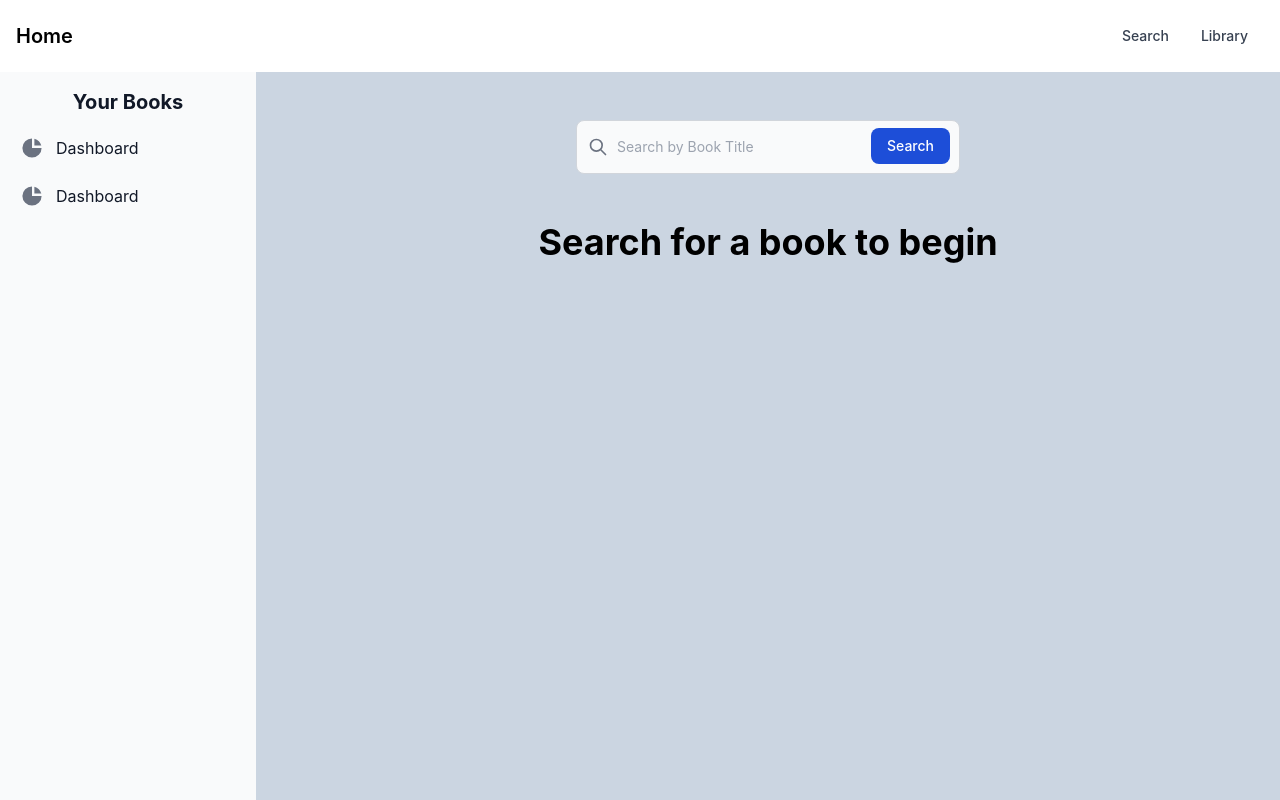
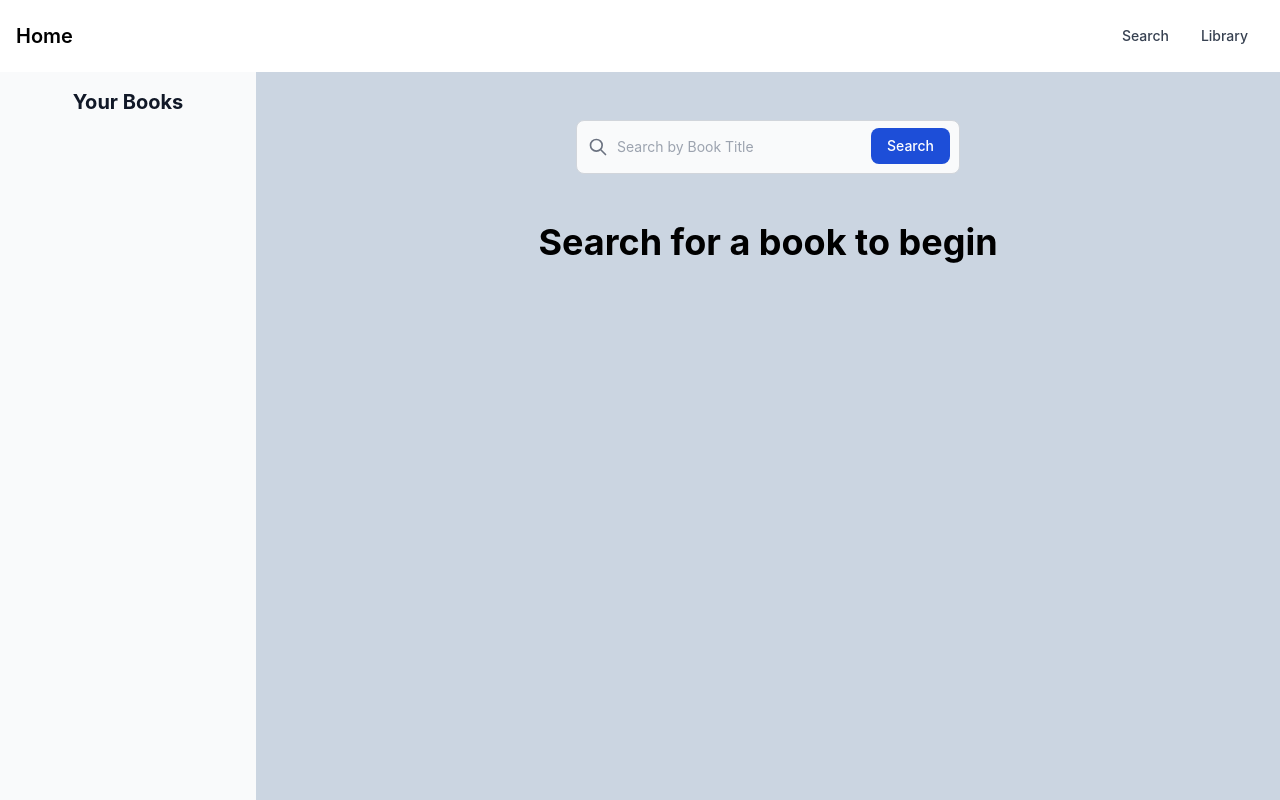
Before and after one commit to darricheng/book-notes-app, a React (Create React App) app: page /search in a window 1280 px wide. Built offline with nearby package versions, Linux system fonts and the light colour scheme.

Commit message:
Render books in collection in sidebar

```diff
--- a/src/Components/SidebarCard.js
+++ b/src/Components/SidebarCard.js
@@ -1,22 +1,12 @@
-export default function SidebarCard() {
+export default function SidebarCard({ title }) {
   return (
     <li>
-      <a
+      <div
         href="#"
-        className="flex items-center p-2 rounded-lg text-base font-normal text-gray-900 dark:text-white hover:bg-gray-100 dark:hover:bg-gray-700"
+        className="flex items-center p-2 rounded-lg text-base font-normal text-gray-900 dark:text-white bg-gray-100 hover:bg-gray-200 dark:bg-gray-700 dark:hover:bg-gray-600"
       >
-        <svg
-          aria-hidden="true"
-          className="w-6 h-6 text-gray-500 transition duration-75 dark:text-gray-400 group-hover:text-gray-900 dark:group-hover:text-white"
-          fill="currentColor"
-          viewBox="0 0 20 20"
-          xmlns="http://www.w3.org/2000/svg"
-        >
-          <path d="M2 10a8 8 0 018-8v8h8a8 8 0 11-16 0z"></path>
-          <path d="M12 2.252A8.014 8.014 0 0117.748 8H12V2.252z"></path>
-        </svg>
-        <span className="ml-3">Dashboard</span>
-      </a>
+        <span className="ml-3">{title}</span>
+      </div>
     </li>
   );
 }
--- a/src/Layouts/SidebarLayout.js
+++ b/src/Layouts/SidebarLayout.js
@@ -1,21 +1,24 @@
 import { Outlet } from "react-router-dom";
+import { useSelector } from "react-redux";
 import SidebarCard from "../Components/SidebarCard";
 
 export default function SidebarLayout() {
+  const lib = useSelector((state) => state.library.value);
+  const collection = lib.map((book, i) => {
+    return <SidebarCard title={book.title} index={i} />;
+  });
+
   return (
     // https://flowbite.com/docs/components/sidebar/#default-sidebar
     <div className="sidebar-layout">
       <aside
-        className="w-64 fixed left-0 top-18 h-screen overflow-y-auto py-4 px-3 bg-gray-50 dark:bg-gray-800"
+        className="w-64 fixed left-0 top-18 h-screen lg:max-h-app overflow-y-auto py-4 px-3 bg-gray-50 dark:bg-gray-800"
         aria-label="Sidebar"
       >
         <h2 className="pb-3 text-xl font-bold text-gray-900 dark:text-white hover:bg-gray-100 dark:hover:bg-gray-700">
           Your Books
         </h2>
-        <ul className="space-y-2">
-          <SidebarCard />
-          <SidebarCard />
-        </ul>
+        <ul className="space-y-2">{collection}</ul>
       </aside>
       <div className="another-container ml-64 p-12">
         {/* <Outlet /> is where props.children is rendered */}
--- a/tailwind.config.js
+++ b/tailwind.config.js
@@ -16,6 +16,9 @@ module.exports = {
         app: "calc(100vh - 4.5rem)",
         216: "216px",
       },
+      maxHeight: {
+        app: "calc(100vh - 4.5rem)",
+      },
     },
   },
   plugins: [],
```
